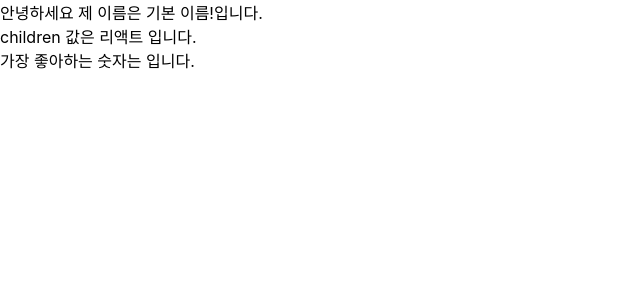
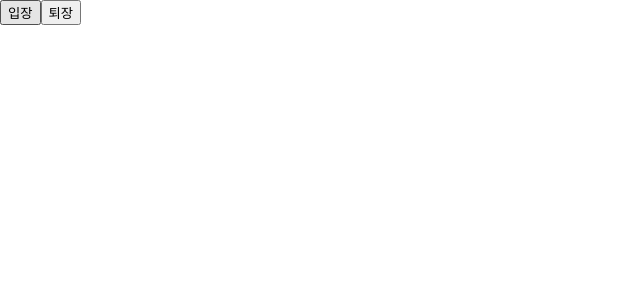
Before and after one commit to BahngJH/velopertReactTutorial, a React (Create React App) app: page / in a window 1280 px wide. Shown: the top 300 px of the page, without its empty margins (0-640 px from the left). Built offline with nearby package versions, Linux system fonts and the light colour scheme.

Commit message:
state 까지 완료

```diff
--- a/src/App.js
+++ b/src/App.js
@@ -1,9 +1,9 @@
 import React from "react";
-import "./App.css";
-import MyComponent from "./MyComponent";
+import Counter from "./Counter";
+import Say from "./Say";
 
 const App = () => {
-  return <MyComponent>리액트</MyComponent>;
+  return <Say />;
 };
 
 export default App;
--- /dev/null
+++ b/src/Counter.js
@@ -0,0 +1,32 @@
+import React, { Component } from "react";
+
+class Counter extends Component {
+  state = {
+    number: 0,
+    fixedNumber: 0
+  };
+  render() {
+    const { number } = this.state;
+    return (
+      <div>
+        <h1>{number}</h1>
+        <button
+          onClick={() => {
+            this.setState(
+              {
+                number: number + 1
+              },
+              () => {
+                console.log(this.state);
+              }
+            );
+          }}
+        >
+          +1
+        </button>
+      </div>
+    );
+  }
+}
+
+export default Counter;
--- /dev/null
+++ b/src/Say.js
@@ -0,0 +1,16 @@
+import React, { useState } from "react";
+
+const Say = () => {
+  const [message, setMessage] = useState("");
+  const onClickEnter = () => setMessage("안녕하세요");
+  const onClickleave = () => setMessage("안녕히가세요");
+  return (
+    <div>
+      <button onClick={onClickEnter}>입장</button>
+      <button onClick={onClickleave}>퇴장</button>
+      <h1>{message}</h1>
+    </div>
+  );
+};
+
+export default Say;
```
